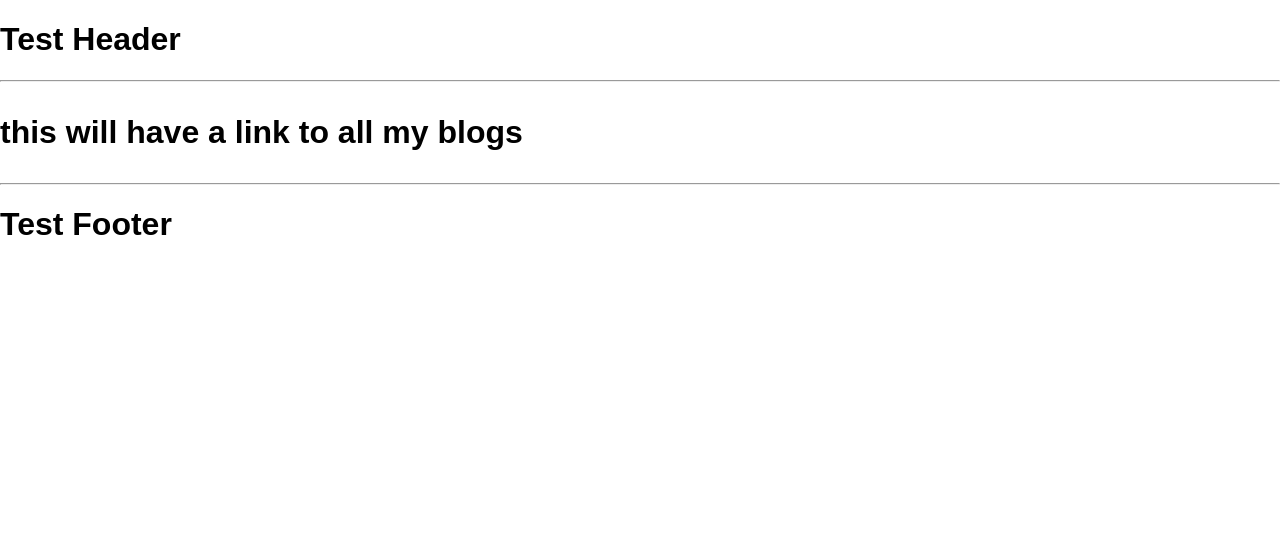
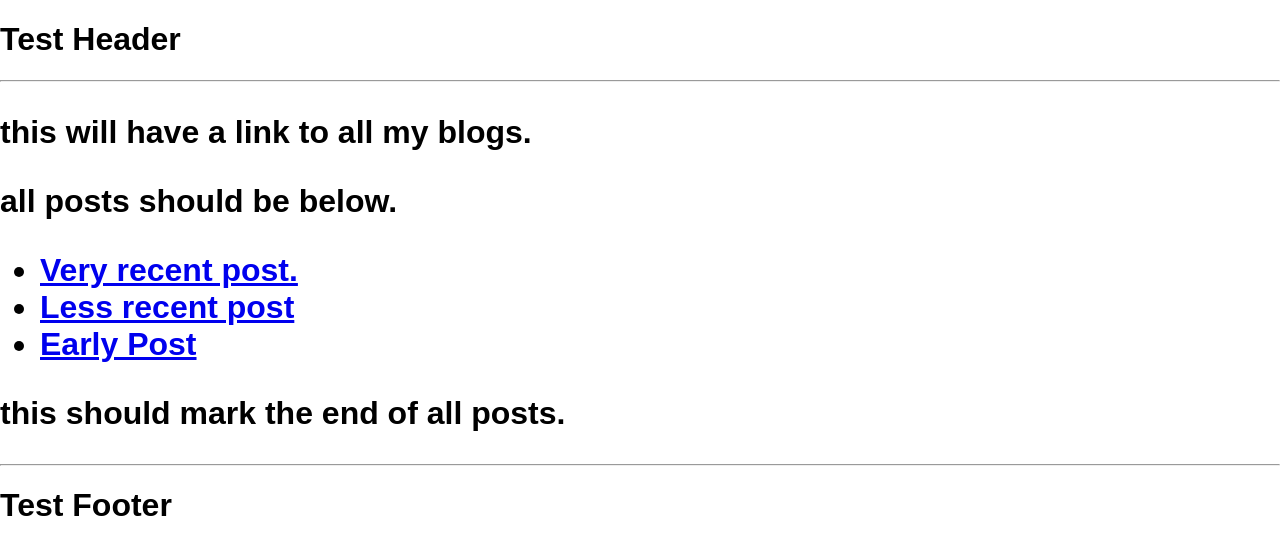
Before and after one commit to Kat-Kipling/kat-kipling.github.io, a Jekyll site: the page built from blogs.md, in a window 1280 px wide. Shown: the top 555 px of the page. Built offline with Jekyll 4.4.1, drawn with Linux system fonts in a browser that asks for light colours.

Commit message:
Testing blog posts

```diff
--- a/_layouts/post.html
+++ b/_layouts/post.html
@@ -1,3 +1,5 @@
 ---
 layout: page-boilerplate
 ---
+
+{{ content }}
--- /dev/null
+++ b/_posts/2024-04-10-test-post.md
@@ -0,0 +1,6 @@
+---
+layout: post
+title:  "Very recent post."
+---
+
+this is the most recent blog
--- a/blogs.md
+++ b/blogs.md
@@ -2,4 +2,16 @@
 layout: page
 ---
 
-this will have a link to all my blogs
+this will have a link to all my blogs.
+
+all posts should be below.
+
+<ul>
+  {% for post in site.posts %}
+    <li>
+      <a href="{{ post.url }}">{{ post.title }}</a>
+    </li>
+  {% endfor %}
+</ul>
+
+this should mark the end of all posts.
```
Also changed, not shown: _posts/2024-02-10-test-post-earliest.md (added, +6 -0 lines), _posts/2024-04-09-test-post-earlier.md (added, +6 -0 lines).
